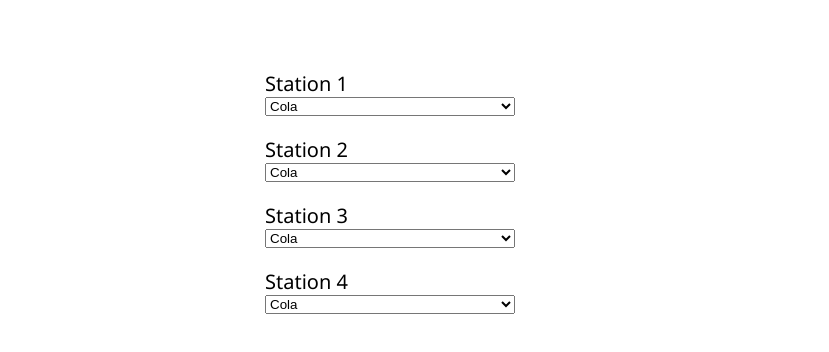
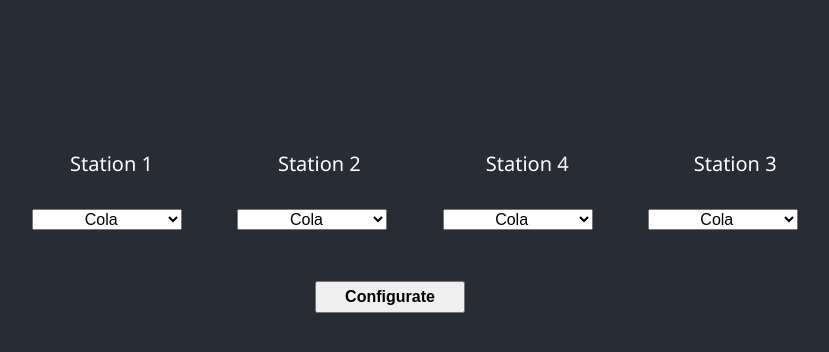
Before and after one commit to Marc-Beyer/cocktail-mixer, a website: page NodeServer/web/configuration.html in a window 1280 px wide. Shown: the whole page, without its empty margins (250-1079 px from the left). Drawn offline with Linux system fonts and the light colour scheme.

Commit message:
Website for station configuration

```diff
--- a/NodeServer/web/configuration.html
+++ b/NodeServer/web/configuration.html
@@ -4,14 +4,23 @@
       <meta charset="UTF-8" />
       <meta http-equiv="X-UA-Compatible" content="IE=edge" />
       <meta name="viewport" content="width=device-width, initial-scale=1.0" />
-      <title>Document</title>
+      <title>configuration of Stations</title>
 
       <link rel="stylesheet" href="./style/main.css" />
    </head>
    <body>
 
     <form action="configuration" method="post">
-        <label>Station 1</label>
+
+        <div class="labels">
+            <label>Station 1</label>
+            <label>Station 2</label>
+            <label>Station 4</label>
+            <label>Station 3</label>
+        </div>
+
+        <br>
+
         <select name="station1">
             <option>Cola</option>
             <option>Wodka</option>
@@ -19,7 +28,7 @@
             <option>Whiskey</option>
         </select>
 
-        <label>Station 2</label>
+
         <select name="station2">
             <option>Cola</option>
             <option>Wodka</option>
@@ -27,7 +36,7 @@
             <option>Whiskey</option>
         </select>
 
-        <label>Station 3</label>
+
         <select name="station3">
             <option>Cola</option>
             <option>Wodka</option>
@@ -35,7 +44,7 @@
             <option>Whiskey</option>
         </select>
 
-        <label>Station 4</label>
+
         <select name="station4">
             <option>Cola</option>
             <option>Wodka</option>
@@ -43,6 +52,9 @@
             <option>Whiskey</option>
         </select>
 
+        <br>
+
+        <input type="submit" value="Configurate">
     </form>
 
    </body>
--- a/NodeServer/web/style/main.scss
+++ b/NodeServer/web/style/main.scss
@@ -8,16 +8,40 @@ body{
 
     font-size: 20px;
     font-family: 'Segoe UI', Tahoma, Geneva, Verdana, sans-serif;
+    text-align: center;
+    background-color: #282C34;
+    color: white;
 
     form{
-        display: flex;
-        flex-direction: column;
-        width: 250px;
-        margin: auto;
-        margin-top: 50px;
+        width: 850px;
+        display: inline-block;
+        margin-top: 150px;
 
-        label{
-            margin-top: 20px;
+        .labels{
+            display: flex;
+            margin-left: 105px;
+
+            label:nth-child(n+2){
+                margin-left: 125px;
+            }
+        }
+
+        select{
+            font-size: 16px;
+            width: 150px;
+            text-align: center;
+        }
+
+        select:nth-child(n+2){
+            margin-left: 50px;
+        }
+
+        input{
+            width: 150px;
+            margin-top: 50px;
+            padding: 5px 20px;
+            font-size: 16px;
+            font-weight: bold;
         }
     }
 
```
Also changed, not shown: NodeServer/web/style/main.css, 1 other file.
